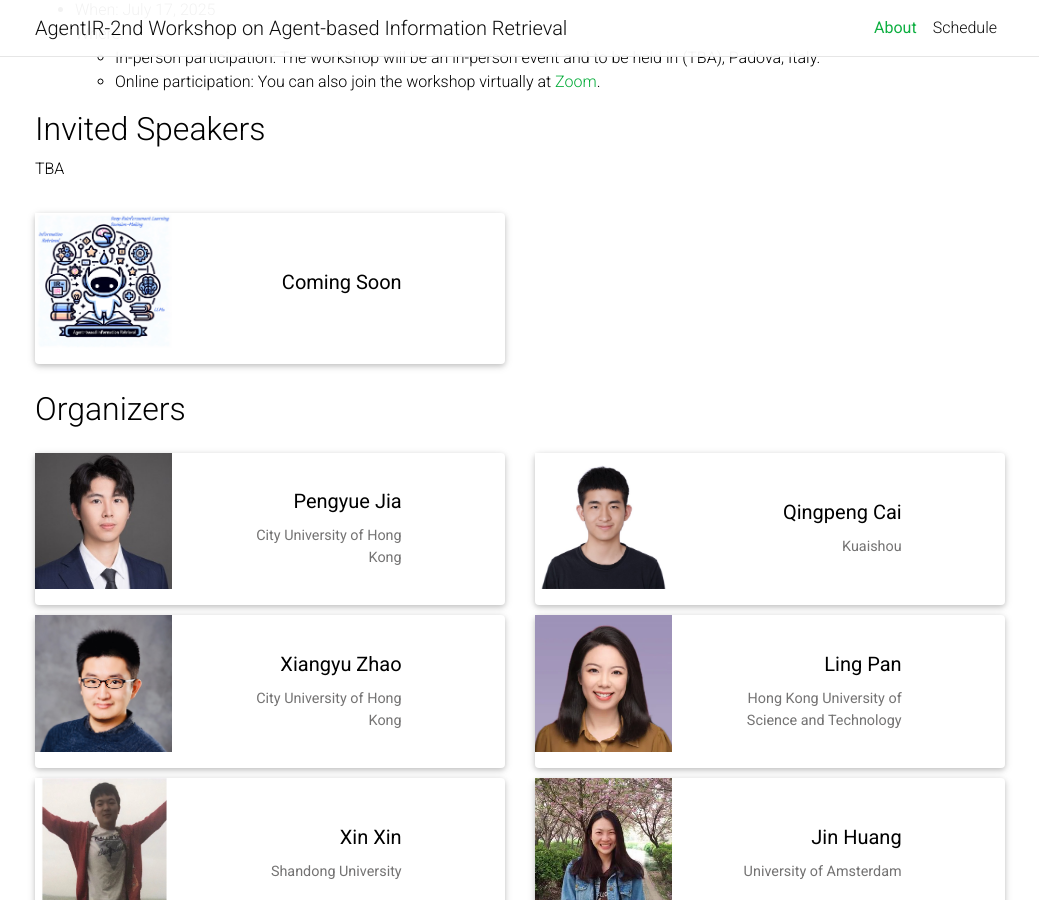
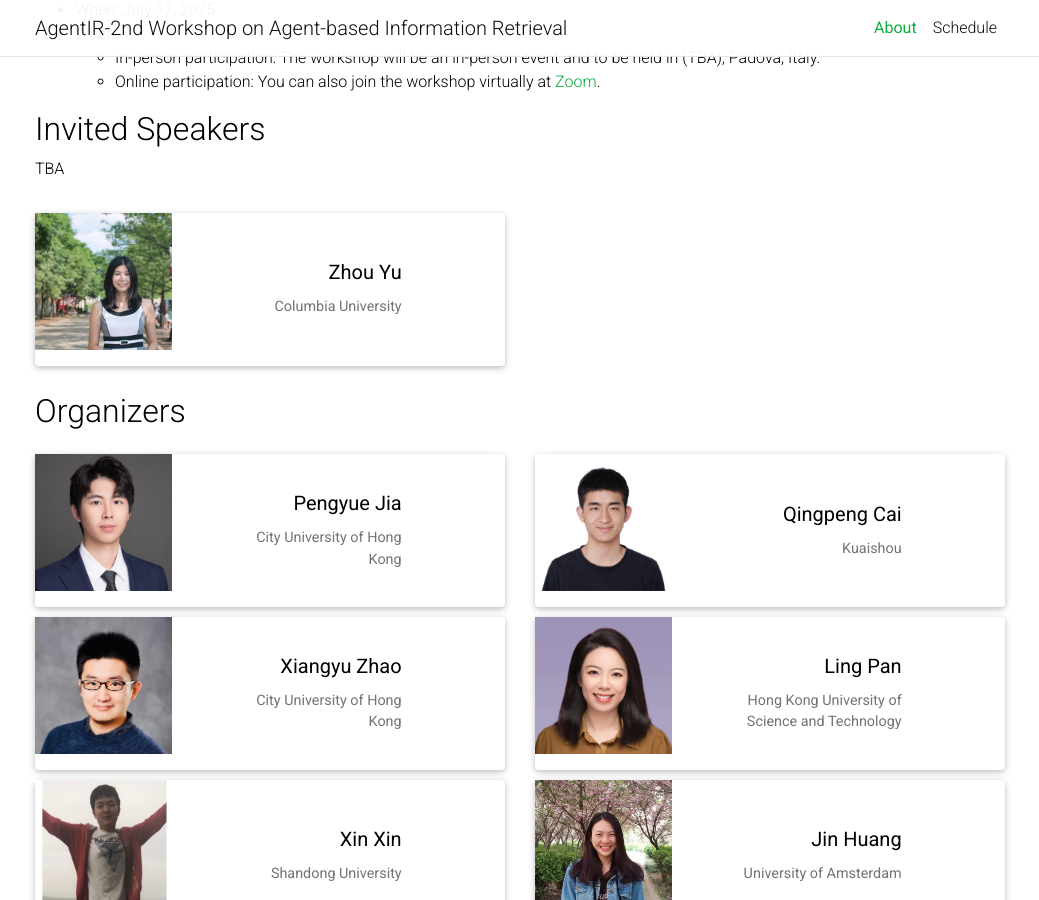
Before and after one commit to Applied-Machine-Learning-Lab/KDD25-Tutorial-LLM-Enhanced-RecSys, a Jekyll site: the page built from _pages/about.md, in a window 1280 px wide and 900 px high, scrolled down 1826 px. Shown: the whole window, without its empty margins (120-1159 px from the left). Built offline with Jekyll 4.4.1, drawn with Linux system fonts in a browser that asks for light colours; full-size pictures stand in for the smaller copies a plugin makes; comment, search, counter and statistics services are not loaded; a style sheet for code colours, icons or effects is not loaded.

Commit message:
update speaker

```diff
--- a/_pages/about.md
+++ b/_pages/about.md
@@ -55,7 +55,7 @@ Agent4IR Workshop: July 17, 2025
 TBA
 
 <div class="row row-cols-2 projects pt-3 pb-3">
-  {% include people_horizontal.html name="Coming Soon" affiliation="" url="" img="assets/img/logo.jpg" %}
+  {% include people_horizontal.html name="Zhou Yu" affiliation="Columbia University" url="https://www.cs.columbia.edu/~zhouyu/" img="assets/img/ZhouYu.jpg" %}
 </div>
 
 ## Organizers
```
Also changed, not shown: assets/img/ZhouYu.jpg (added).
